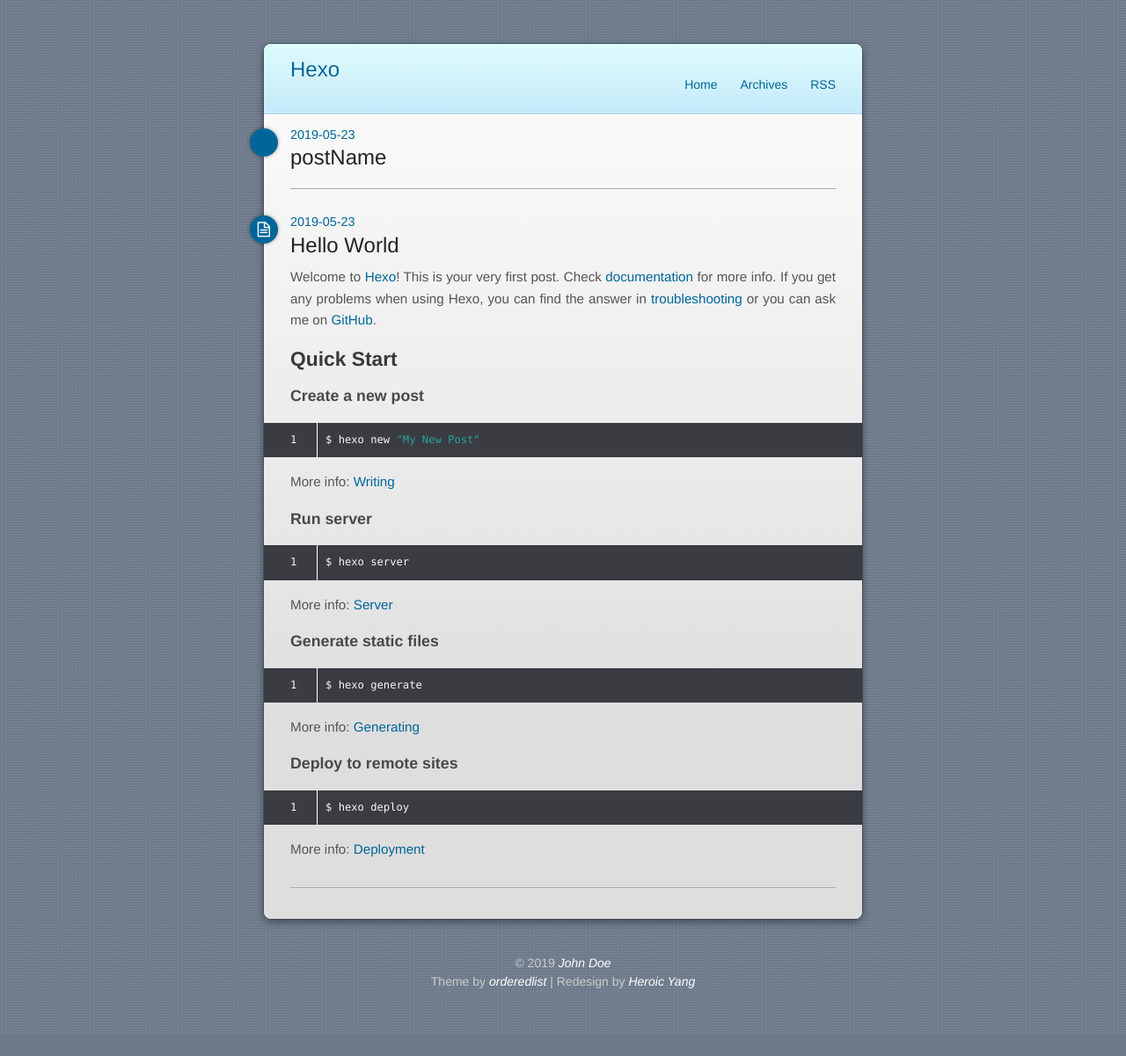
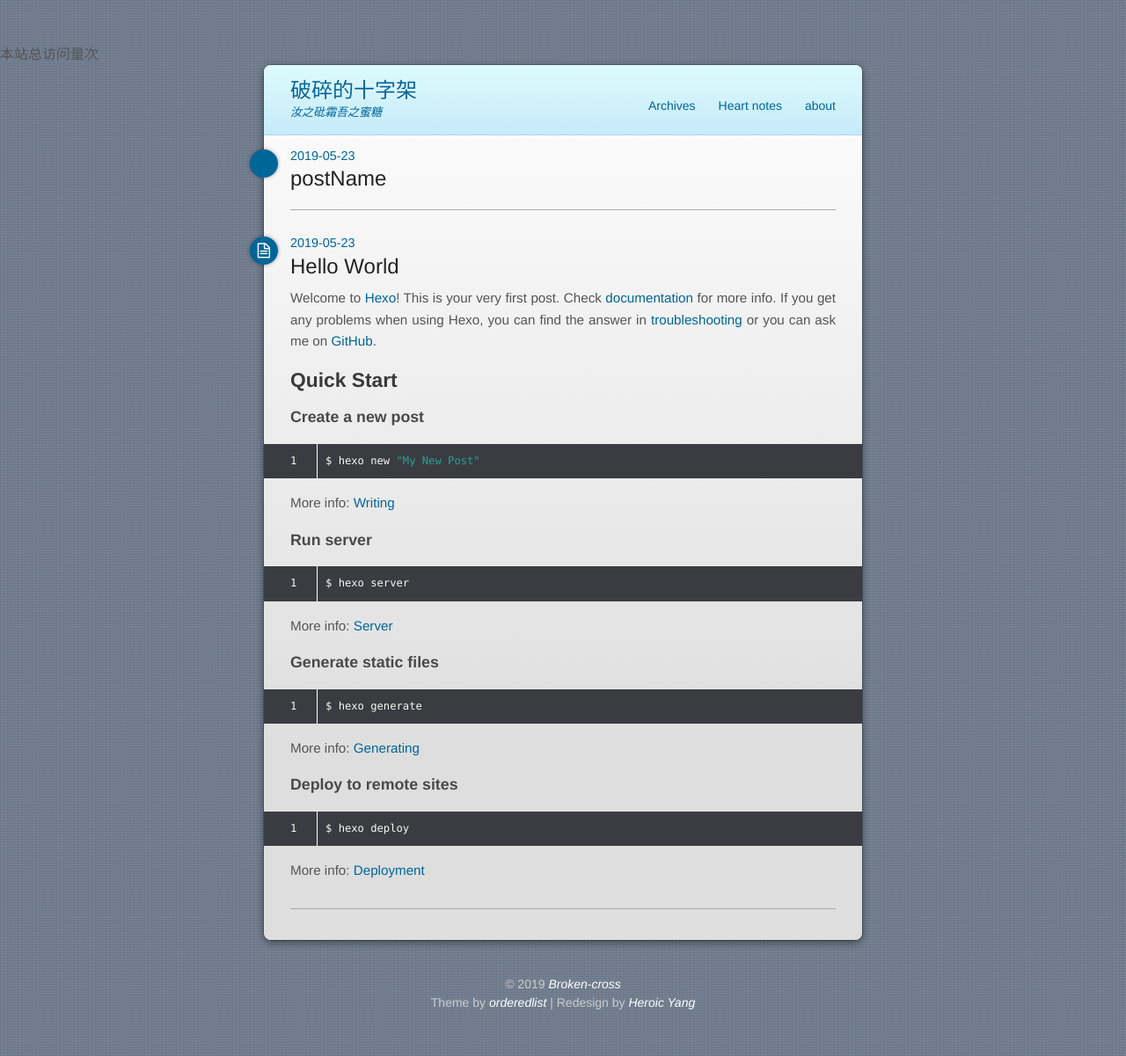
Before and after one commit to Broken-cross/Broken-cross.github.io, a plain HTML site: page index.html in a window 1280 px wide. Shown: the whole page at 88% size. Before the commit the page ends 1177 px from the top, so only its background shows below. Drawn offline with nearby package versions, Linux system fonts and the light colour scheme; some packages are replaced by stand-ins of ours; a script that the page names is missing; a web font is replaced by a local one.

Commit message:
Site updated: 2019-05-23 18:24:11

```diff
--- a/index.html
+++ b/index.html
@@ -4,21 +4,19 @@
   <meta charset="utf-8">
   <meta http-equiv="X-UA-Compatible" content="chrome=1">
 
-  <title>Hexo</title>
+  <title>破碎的十字架</title>
   <meta name="viewport" content="width=device-width, initial-scale=1, maximum-scale=1, user-scalable=no">
 
-    <meta name="author" content="John Doe">
+    <meta name="author" content="Broken-cross">
 
 
   <meta property="og:type" content="website">
-<meta property="og:title" content="Hexo">
+<meta property="og:title" content="破碎的十字架">
 <meta property="og:url" content="http://yoursite.com/index.html">
-<meta property="og:site_name" content="Hexo">
+<meta property="og:site_name" content="破碎的十字架">
 <meta property="og:locale" content="default">
 <meta name="twitter:card" content="summary">
-<meta name="twitter:title" content="Hexo">
-
-    <link rel="alternate" href="/atom.xml" title="Hexo" type="application/atom+xml">
+<meta name="twitter:title" content="破碎的十字架">
 
 
     <link rel="icon" type="image/x-icon" href="/favicon.ico">
@@ -26,24 +24,38 @@
   <link rel="stylesheet" href="/css/style.css">
   <!--[if lt IE 9]><script src="//html5shiv.googlecode.com/svn/trunk/html5.js"></script><![endif]-->
 
+
+    <script type="text/javascript">
+    //#你的百度统计代码
+        var _hmt = _hmt || [];
+        (function() {
+        var hm = document.createElement("script");
+        hm.src = "https://hm.baidu.com/hm.js?282ab4770b2bd77a387a0685f19539cd";
+        var s = document.getElementsByTagName("script")[0];
+        s.parentNode.insertBefore(hm, s);
+        })();
+    </script>
+
+  <script async src="//busuanzi.ibruce.info/busuanzi/2.3/busuanzi.pure.mini.js"></script>
+  <span id="busuanzi_container_site_pv">本站总访问量<span id="busuanzi_value_site_pv"></span>次</span>
 </head>
 </html>
 <body>
   <div class="wrapper">
     <header id="header">
   <div class="title">
-    <h1><a href="/">Hexo</a></h1>
-    <p><a href="/"></a></p>
+    <h1><a href="/">破碎的十字架</a></h1>
+    <p><a href="/">汝之砒霜吾之蜜糖</a></p>
   </div>
   <nav class="nav">
     <ul>
 
-        <li><a href="/">Home</a></li>
-
         <li><a href="/archives">Archives</a></li>
 
+        <li><a href="/">Heart notes</a></li>
 
-        <li><a href="/atom.xml">RSS</a></li>
+        <li><a href="/">about</a></li>
+
 
     </ul>
     <div class="clearfix"></div>
@@ -146,7 +158,7 @@
   </div>
   <footer id="footer"><div class="copyright">
 
-  &copy; 2019 <a href="/">John Doe</a>
+  &copy; 2019 <a href="/">Broken-cross</a>
 
 </div>
 <div class="theme-copyright">
```
Also changed, not shown: 2019/05/23/hello-world/index.html (+23 -11 lines), 2019/05/23/postName/index.html (+23 -11 lines), archives/2019/05/index.html (+25 -13 lines), archives/2019/index.html (+25 -13 lines), archives/index.html (+25 -13 lines).
